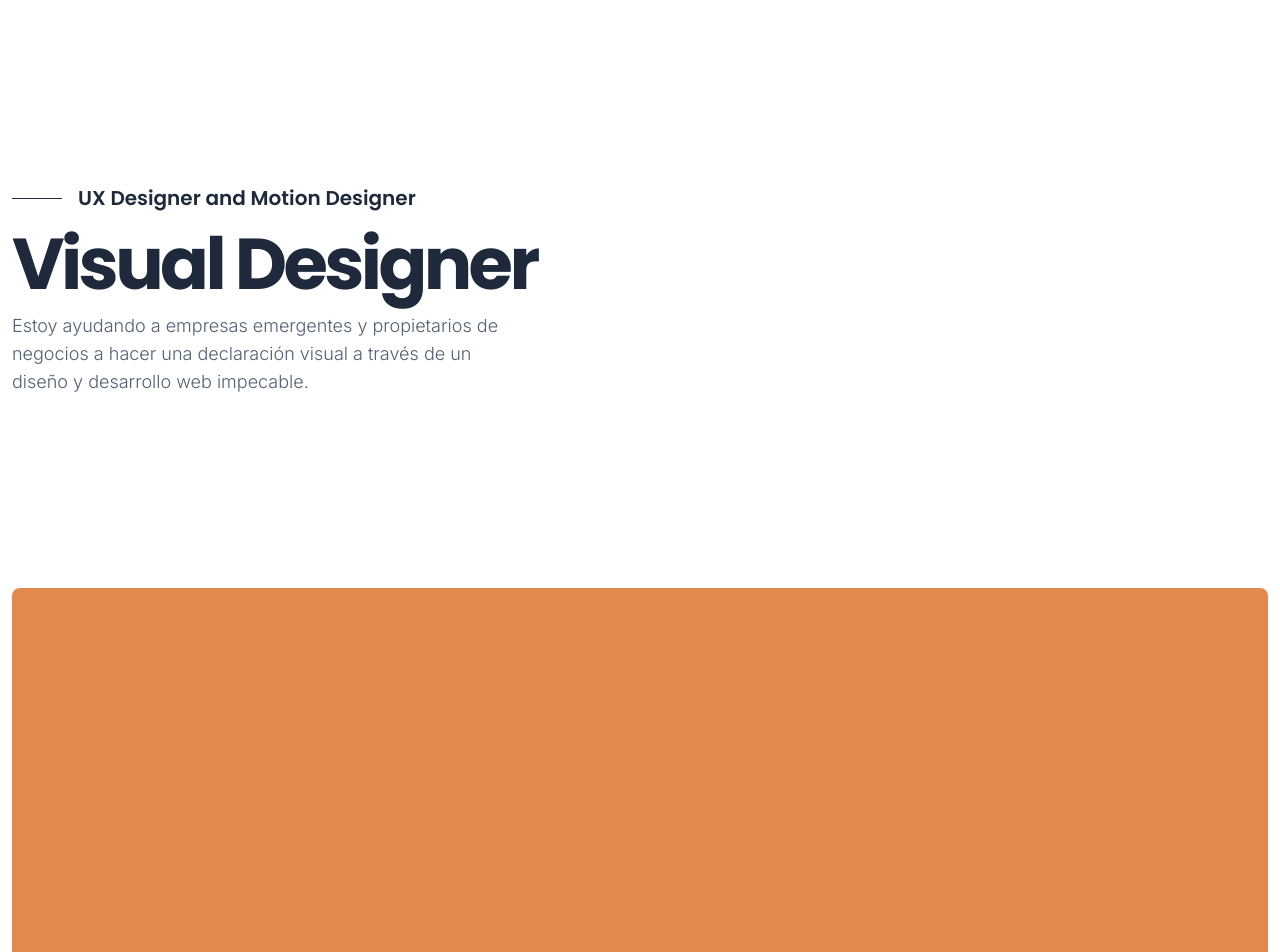
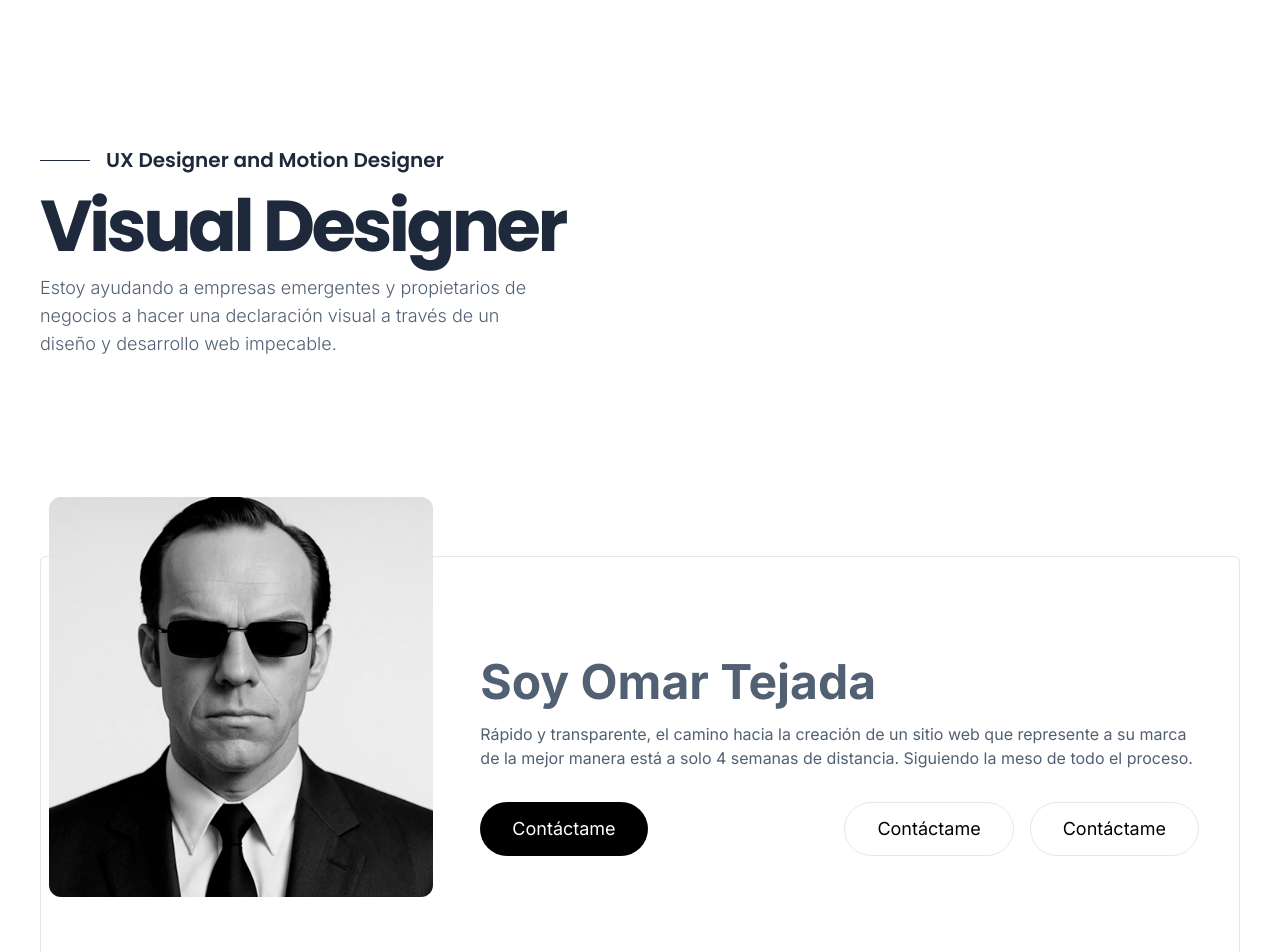
Before and after one commit to fullstackboss/thebigweb, a Vue app: page / in a window 1280 px wide. Shown: the part 80-1032 px from the top of the page. Built offline with nearby package versions, Linux system fonts and the light colour scheme.

Commit message:
rive implementado con cambio de foto

```diff
--- a/src/App.vue
+++ b/src/App.vue
@@ -7,7 +7,7 @@ import BigFoot from './components/BigFoot.vue'
   <div class="min-h-screen flex flex-col">
     <BigHead />
     <main class="flex-1 lg:mt-16 mt-12">
-      <div class="container mx-auto lg:p-3 p-4">
+      <div class="container mx-auto lg:px-10 p-4">
         <router-view />
       </div>
     </main>
--- a/src/pages/Home.vue
+++ b/src/pages/Home.vue
@@ -1,8 +1,8 @@
 <template>
-  <section class="py-16 flex flex-col items-center justify-center min-h-[60vh]" style="background: var(--color-background);">
+  <section class="py-8 flex flex-col items-center justify-center" style="background: var(--color-background);">
     <div class="container">
       <div class="grid grid-cols-1 lg:grid-cols-2 gap-16 items-center">
-        <div class="text-center lg:text-left">
+        <div class="text-center lg:text-left order-2 lg:order-1">
           <div class="flex items-center justify-center lg:justify-start mb-2">
             <span class="inline-block mr-4" style="width: 50px; height: 1px; background: var(--color-primary);"></span>
             <p class="tit-normal m-0">
@@ -16,30 +16,62 @@
             Estoy ayudando a empresas emergentes y propietarios de negocios a hacer una declaración visual a través de un diseño y desarrollo web impecable.
           </p>
         </div>
-        <div>
+        <div class="order-1 lg:order-2">
            <!-- Animación Rive -->
           <div class="w-full flex justify-center items-center py-8">
-            <canvas ref="riveCanvas" width="400" height="400" class="max-w-full h-auto" style="width: 400px; height: 400px;"></canvas>
+            <canvas ref="riveCanvas" width="400" height="400" class="max-w-full h-auto" style="width: 460px; height: 380px;"></canvas>
           </div>
         </div>
       </div>
     </div>
 
 
-
-
-  </section>
-
-
-
-
-  <div>
+<!--   <div>
           <img
             :src="currentTheme === 'dark' ? fotoDark : fotoLight"
             alt="Mi Foto"
             class="w-full h-auto rounded-lg"
           />
+        </div> -->
+
+
+
+  </section>
+
+  <!-- Tarjeta tipo hero, responsiva, con imagen a la izquierda y contenido a la derecha -->
+  <div class="container my-12">
+    <div class="container border rounded-md flex lg:flex-row md:flex-col flex-col">
+  <div class="lg:w-4/12 w-full flex justify-center">
+    <div class="relative -top-[60px]">
+      <img class="rounded-xl max-w-sm" :src="currentTheme === 'dark' ? fotoDark : fotoLight" alt="">
+    </div>
+  </div>
+  <div class="lg:w-8/12 w-full flex justify-center items-center p-10">
+    <div class="">
+      <h1 class="font-bold text-5xl mb-4">Soy Omar Tejada</h1>
+        <p class="">
+          Rápido y transparente, el camino hacia la creación de un sitio web que represente a su marca de la mejor manera está a solo 4 semanas de distancia. Siguiendo la meso de todo el proceso.
+        </p>
+    <div>
+      <div class="flex lg:flex-row md:flex-row flex-col justify-between mt-8 gap-4">
+          <div class="flex justify-center">
+            <button class="bg-black text-white font-inter rounded-full px-8 py-3 text-lg font-normal transition hover:bg-gray-800 focus:outline-none w-full">Contáctame</button>
+          </div>
+          <div class="flex justify-center gap-4">
+            <button class="bg-white text-black border font-inter rounded-full px-8 py-3 text-lg font-normal transition hover:bg-gray-800 hover:text-white focus:outline-none w-full">Contáctame</button>
+            <button class="bg-white text-black border font-inter rounded-full px-8 py-3 text-lg font-normal transition hover:bg-gray-800 hover:text-white focus:outline-none w-full">Contáctame</button>
+          </div>
         </div>
+    </div>
+    </div>
+  </div>
+</div>
+  </div>
+
+
+
+
+
 </template>
 
 <script setup>
```
Also changed, not shown: src/assets/fotos/foto-dark.jpg, src/assets/fotos/foto-light.jpg.
